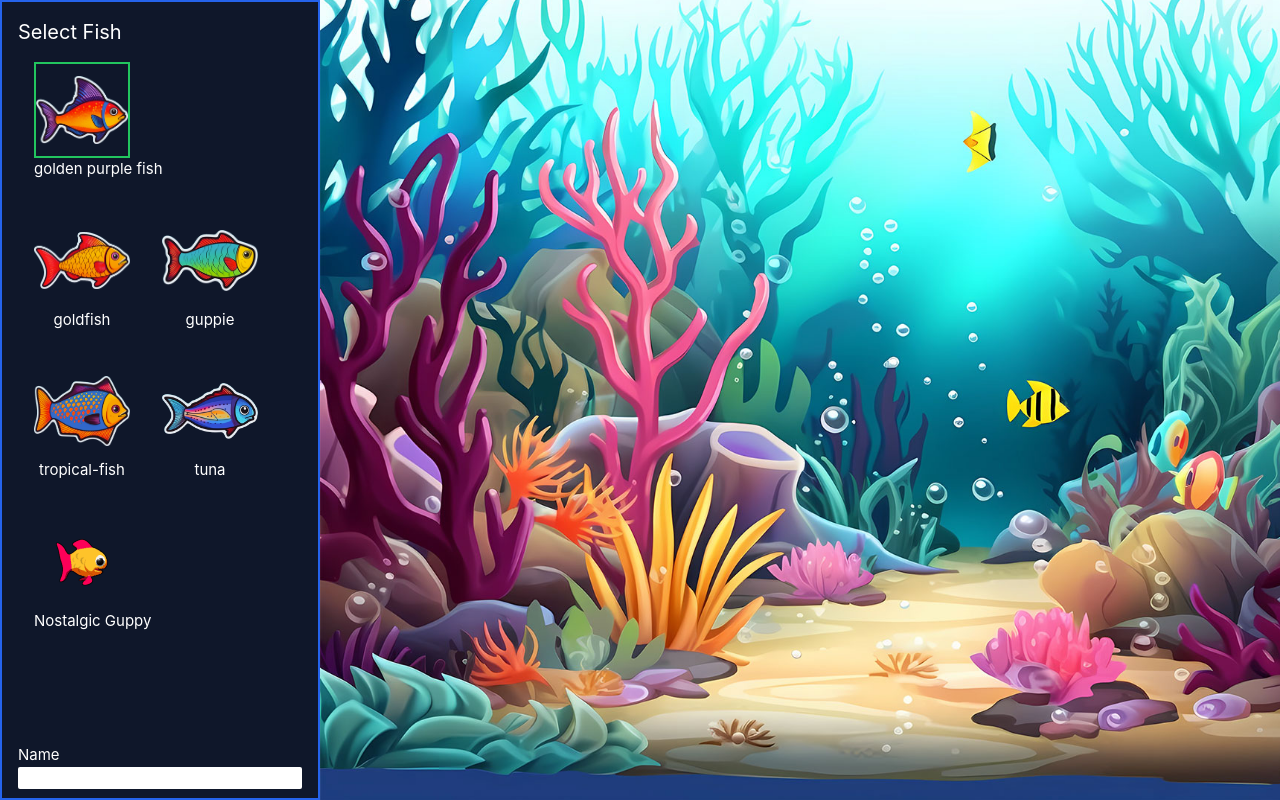
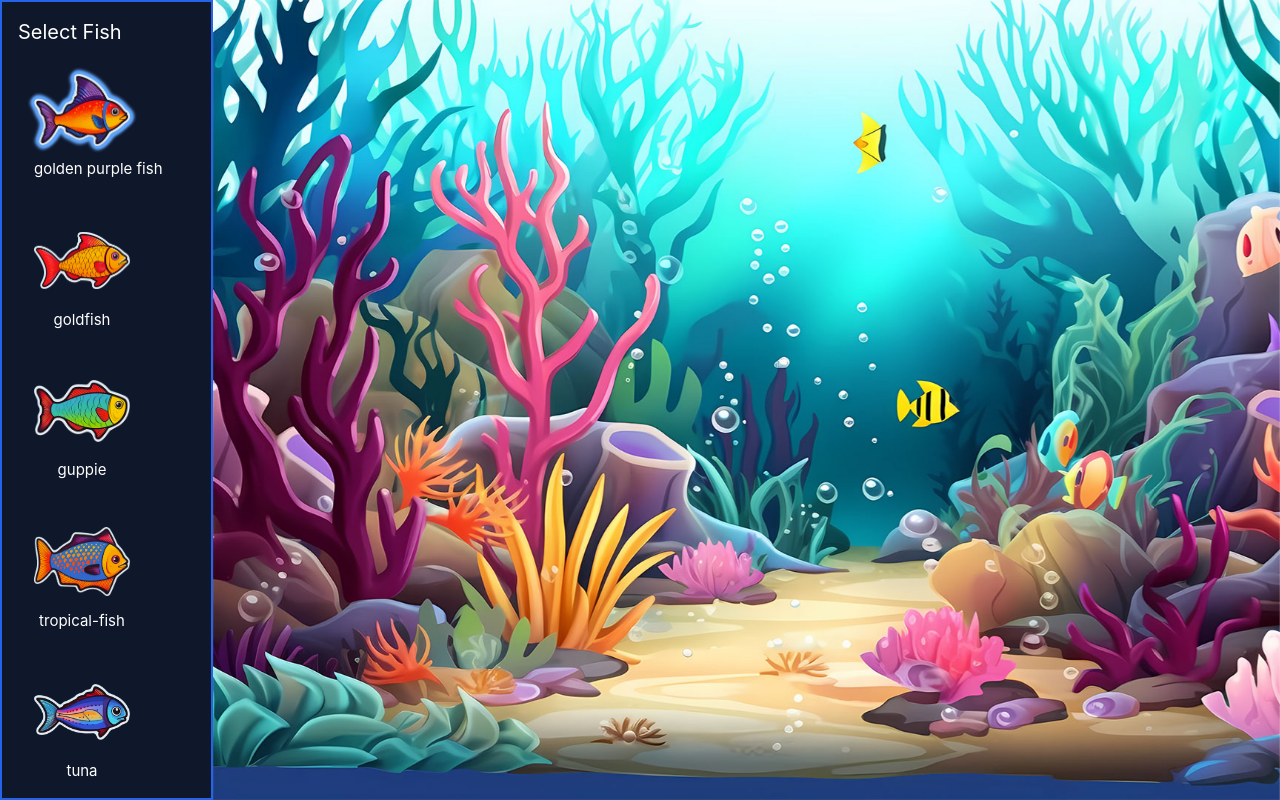
Before and after one commit to Se7enSe7enSe7en/virtual-aquarium, a Vue app: page / in a window 1280 px wide. Built offline with nearby package versions, Linux system fonts and the light colour scheme.

Commit message:
ui: minor UI improvements

```diff
--- a/src/components/Aquarium.vue
+++ b/src/components/Aquarium.vue
@@ -1,23 +1,22 @@
 <!-- eslint-disable vue/multi-word-component-names -->
 <script setup lang="ts">
-import Fish from './Fish.vue'
-import type { AquariumState } from '@/views/Home.vue'
+import Fish from './Fish.vue';
+import type { AquariumState } from '@/views/Home.vue';
 
-const emits = defineEmits(['decompose'])
+const emits = defineEmits(['decompose']);
 
 export interface AquariumProps {
-  aquariumState: AquariumState[]
+  aquariumState: AquariumState[];
 }
-const props = defineProps<AquariumProps>()
+const props = defineProps<AquariumProps>();
 
 function onDecompose(fishId) {
-  emits('decompose', fishId)
+  emits('decompose', fishId);
 }
 </script>
 
 <template>
-  <div class="h-full w-full">
-    <img class="fixed -z-10 h-full w-full object-cover" src="@/assets/bg.jpg" />
+  <div class="h-screen w-full overflow-hidden bg-aquarium bg-cover">
     <TransitionGroup name="fade">
       <Fish
         v-for="fish of aquariumState"
--- a/src/components/Fish.vue
+++ b/src/components/Fish.vue
@@ -267,7 +267,6 @@ onUnmounted(() => {
     <img ref="fishImage" class="h-24" :src="getImageUrl(isAlive ? imgSrc : 'dead.png')" />
     <div class="bg-black bg-opacity-50 text-center text-white">{{ name }}</div>
     <div v-if="isAlive" ref="hungerBar" class="h-2 animate-hunger-bar"></div>
-    <!-- hunger bar -->
     <!-- DEBUG -->
     <!-- <div class="text-sm flex flex-col">
       <div>tick: {{ tickInterval }}ms</div>
--- a/src/components/FishForm.vue
+++ b/src/components/FishForm.vue
@@ -1,71 +1,71 @@
 <script setup lang="ts">
-import { ref } from 'vue'
+import { ref } from 'vue';
 import { getImageUrl } from '@/utils/getImageUrl.util';
 
-const emit = defineEmits(['submitFishForm'])
+const emit = defineEmits(['submitFishForm']);
 
 const fishList = [
   {
     id: 1,
     type: 'golden purple fish',
-    imgSrc: 'golden-purple-fish.png'
+    imgSrc: 'golden-purple-fish.png',
   },
   {
     id: 2,
     type: 'goldfish',
-    imgSrc: 'goldfish.png'
+    imgSrc: 'goldfish.png',
   },
   {
     id: 3,
     type: 'guppie',
-    imgSrc: 'guppie.png'
+    imgSrc: 'guppie.png',
   },
   {
     id: 4,
     type: 'tropical-fish',
-    imgSrc: 'tropical-fish.png'
+    imgSrc: 'tropical-fish.png',
   },
   {
     id: 5,
     type: 'tuna',
-    imgSrc: 'tuna.png'
+    imgSrc: 'tuna.png',
   },
   {
     id: 6,
     type: 'Nostalgic Guppy',
-    imgSrc: 'guppy_flipped.png'
-  }
-]
+    imgSrc: 'guppy_flipped.png',
+  },
+];
 
 const specialFishList = [
   {
     name: 'Olek',
-    imgSrc: 'olek_with_scuba_mask.png'
-  }
-]
+    imgSrc: 'olek_with_scuba_mask.png',
+  },
+];
 
-const selectedFishId = ref(1)
-const nameInputField = ref('')
+const selectedFishId = ref(1);
+const nameInputField = ref('');
 const resetForm = () => {
-  nameInputField.value = ''
-}
+  nameInputField.value = '';
+};
 
 const onAddFish = () => {
-  const specialFish = specialFishList.find(({ name }) => name === nameInputField.value)
+  const specialFish = specialFishList.find(({ name }) => name === nameInputField.value);
 
   const fishFormValue = {
     name: nameInputField.value,
     imgSrc: specialFish
       ? specialFish.imgSrc
-      : fishList.find((x) => x.id === selectedFishId.value).imgSrc
-  }
+      : fishList.find((x) => x.id === selectedFishId.value).imgSrc,
+  };
 
-  emit('submitFishForm', fishFormValue)
-  resetForm()
-}
+  emit('submitFishForm', fishFormValue);
+  resetForm();
+};
 </script>
 <template>
-  <div class="h-screen border-2 bg-slate-900 border-blue-600 p-4 text-white overflow-y-auto">
+  <div class="h-screen overflow-y-auto border-2 border-blue-600 bg-slate-900 p-4 text-white">
     <div class="mb-24">
       <div class="text-xl">Select Fish</div>
       <!-- fish list -->
@@ -79,7 +79,7 @@ const onAddFish = () => {
           <img
             class="h-24 w-24 object-scale-down"
             :class="{
-              'border-2 border-green-500': selectedFishId === fish.id
+              'drop-shadow-highlight-effect': selectedFishId === fish.id,
             }"
             :src="getImageUrl(fish.imgSrc)"
           />
--- a/src/views/Home.vue
+++ b/src/views/Home.vue
@@ -32,11 +32,11 @@ function onDecompose(id: string) {
 }
 </script>
 <template>
-  <div class="grid h-full w-full grid-cols-12">
-    <div class="col-span-3">
+  <div class="flex">
+    <div class="w-1/6">
       <FishForm @submit-fish-form="onSubmitFishForm($event)" />
     </div>
-    <div class="col-span-9">
+    <div class="w-5/6">
       <Aquarium :aquarium-state="aquariumState" @decompose="onDecompose($event)" />
     </div>
   </div>
--- a/tailwind.config.js
+++ b/tailwind.config.js
@@ -3,6 +3,17 @@ export default {
   content: ["./index.html", "./src/**/*.{vue,js,ts,jsx,tsx}"],
   theme: {
     extend: {
+      backgroundImage: {
+        'aquarium': "url(@/assets/bg.jpg)"
+      },
+      dropShadow: {
+        'highlight-effect': [
+          '2px 2px 1px theme(colors.blue.400)',
+          '-2px -2px 1px theme(colors.blue.400)',
+          '2px -2px 1px theme(colors.blue.400)',
+          '-2px 2px 1px theme(colors.blue.400)',
+        ]
+      },
       animation: {
         'hunger-bar': 'hunger-bar 15s linear infinite',
       },
```
